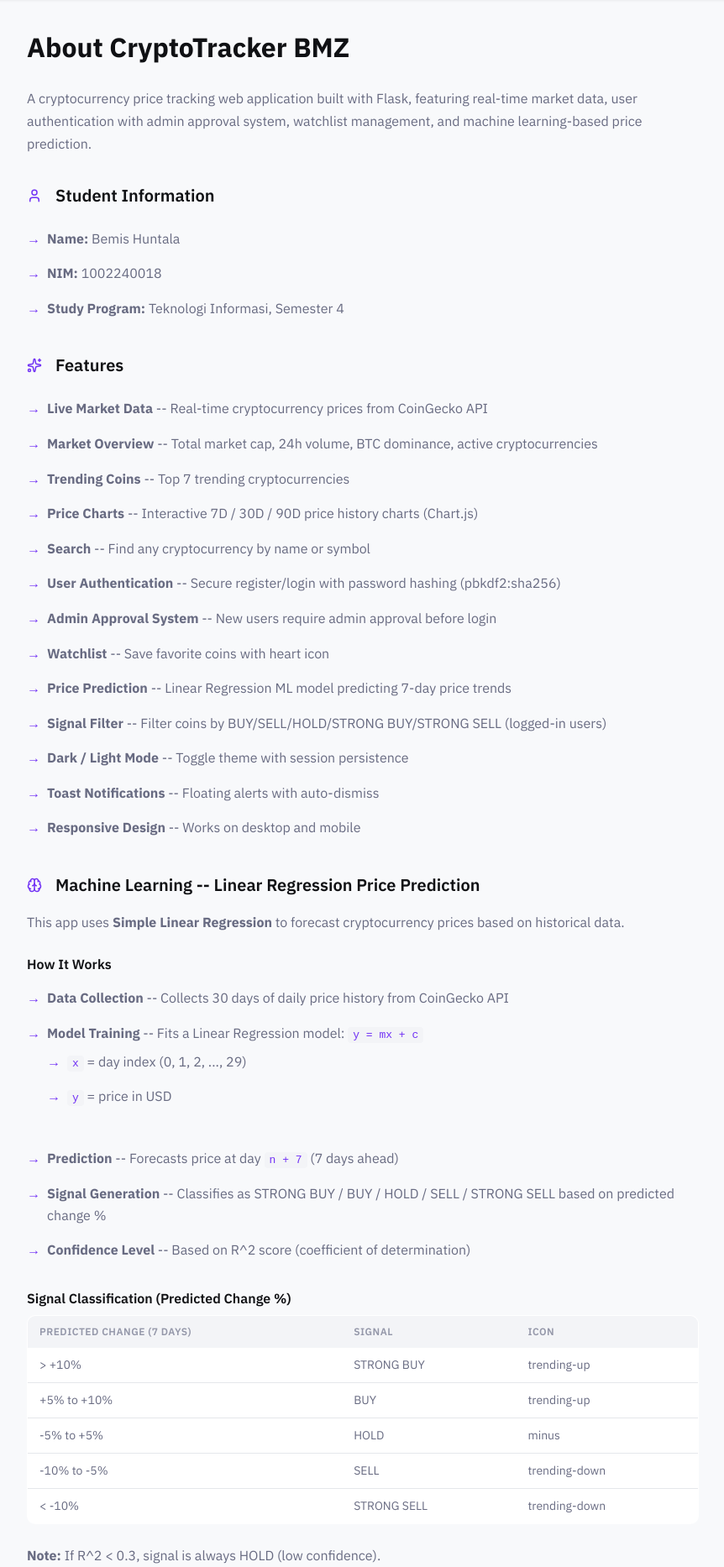
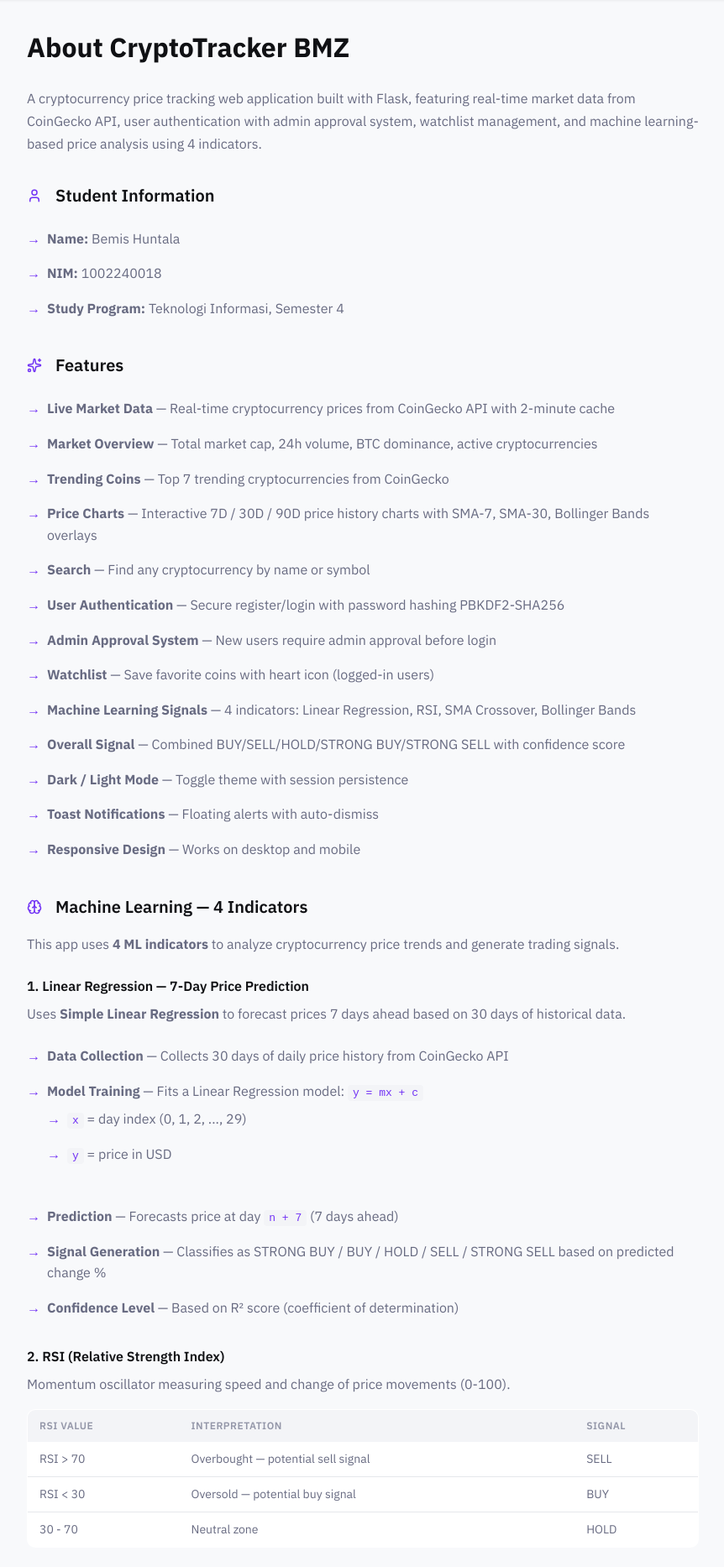
Before and after one commit to bmzashura/crypto_tracker, a Flask app: page /about in a window 1280 px wide. Shown: the part 70-1936 px from the top of the page at 84% size, without its empty margins (32-894 px from the left). Run offline with Flask 3, Linux system fonts and the light colour scheme; parts of the project's set-up code (start-up, migrations or seed data) failed here and were passed over; some libraries are stand-ins or nearby versions.

Commit message:
docs: update about page — 4 ML indicators, RSI/SMA/Bollinger details, multi-key fallback, admin routes

```diff
--- a/templates/about.html
+++ b/templates/about.html
@@ -5,7 +5,7 @@
 {% block content %}
 <div class="about-content">
     <h1>About CryptoTracker BMZ</h1>
-    <p>A cryptocurrency price tracking web application built with Flask, featuring real-time market data, user authentication with admin approval system, watchlist management, and machine learning-based price prediction.</p>
+    <p>A cryptocurrency price tracking web application built with Flask, featuring real-time market data from CoinGecko API, user authentication with admin approval system, watchlist management, and machine learning-based price analysis using 4 indicators.</p>
 
     <h2><i data-lucide="user" class="section-icon"></i>Student Information</h2>
     <ul>
@@ -16,39 +16,85 @@
 
     <h2><i data-lucide="sparkles" class="section-icon"></i>Features</h2>
     <ul>
-        <li><strong>Live Market Data</strong> -- Real-time cryptocurrency prices from CoinGecko API</li>
-        <li><strong>Market Overview</strong> -- Total market cap, 24h volume, BTC dominance, active cryptocurrencies</li>
-        <li><strong>Trending Coins</strong> -- Top 7 trending cryptocurrencies</li>
-        <li><strong>Price Charts</strong> -- Interactive 7D / 30D / 90D price history charts (Chart.js)</li>
-        <li><strong>Search</strong> -- Find any cryptocurrency by name or symbol</li>
-        <li><strong>User Authentication</strong> -- Secure register/login with password hashing (pbkdf2:sha256)</li>
-        <li><strong>Admin Approval System</strong> -- New users require admin approval before login</li>
-        <li><strong>Watchlist</strong> -- Save favorite coins with heart icon</li>
-        <li><strong>Price Prediction</strong> -- Linear Regression ML model predicting 7-day price trends</li>
-        <li><strong>Signal Filter</strong> -- Filter coins by BUY/SELL/HOLD/STRONG BUY/STRONG SELL (logged-in users)</li>
-        <li><strong>Dark / Light Mode</strong> -- Toggle theme with session persistence</li>
-        <li><strong>Toast Notifications</strong> -- Floating alerts with auto-dismiss</li>
-        <li><strong>Responsive Design</strong> -- Works on desktop and mobile</li>
+        <li><strong>Live Market Data</strong> — Real-time cryptocurrency prices from CoinGecko API with 2-minute cache</li>
+        <li><strong>Market Overview</strong> — Total market cap, 24h volume, BTC dominance, active cryptocurrencies</li>
+        <li><strong>Trending Coins</strong> — Top 7 trending cryptocurrencies from CoinGecko</li>
+        <li><strong>Price Charts</strong> — Interactive 7D / 30D / 90D price history charts with SMA-7, SMA-30, Bollinger Bands overlays</li>
+        <li><strong>Search</strong> — Find any cryptocurrency by name or symbol</li>
+        <li><strong>User Authentication</strong> — Secure register/login with password hashing PBKDF2-SHA256</li>
+        <li><strong>Admin Approval System</strong> — New users require admin approval before login</li>
+        <li><strong>Watchlist</strong> — Save favorite coins with heart icon (logged-in users)</li>
+        <li><strong>Machine Learning Signals</strong> — 4 indicators: Linear Regression, RSI, SMA Crossover, Bollinger Bands</li>
+        <li><strong>Overall Signal</strong> — Combined BUY/SELL/HOLD/STRONG BUY/STRONG SELL with confidence score</li>
+        <li><strong>Dark / Light Mode</strong> — Toggle theme with session persistence</li>
+        <li><strong>Toast Notifications</strong> — Floating alerts with auto-dismiss</li>
+        <li><strong>Responsive Design</strong> — Works on desktop and mobile</li>
     </ul>
 
-    <h2><i data-lucide="brain" class="section-icon"></i>Machine Learning -- Linear Regression Price Prediction</h2>
-    <p>This app uses <strong>Simple Linear Regression</strong> to forecast cryptocurrency prices based on historical data.</p>
+    <h2><i data-lucide="brain" class="section-icon"></i>Machine Learning — 4 Indicators</h2>
+    <p>This app uses <strong>4 ML indicators</strong> to analyze cryptocurrency price trends and generate trading signals.</p>
 
-    <h3>How It Works</h3>
+    <h3>1. Linear Regression — 7-Day Price Prediction</h3>
+    <p>Uses <strong>Simple Linear Regression</strong> to forecast prices 7 days ahead based on 30 days of historical data.</p>
     <ol>
-        <li><strong>Data Collection</strong> -- Collects 30 days of daily price history from CoinGecko API</li>
-        <li><strong>Model Training</strong> -- Fits a Linear Regression model: <code>y = mx + c</code>
+        <li><strong>Data Collection</strong> — Collects 30 days of daily price history from CoinGecko API</li>
+        <li><strong>Model Training</strong> — Fits a Linear Regression model: <code>y = mx + c</code>
             <ul>
                 <li><code>x</code> = day index (0, 1, 2, ..., 29)</li>
                 <li><code>y</code> = price in USD</li>
             </ul>
         </li>
-        <li><strong>Prediction</strong> -- Forecasts price at day <code>n + 7</code> (7 days ahead)</li>
-        <li><strong>Signal Generation</strong> -- Classifies as STRONG BUY / BUY / HOLD / SELL / STRONG SELL based on predicted change %</li>
-        <li><strong>Confidence Level</strong> -- Based on R^2 score (coefficient of determination)</li>
+        <li><strong>Prediction</strong> — Forecasts price at day <code>n + 7</code> (7 days ahead)</li>
+        <li><strong>Signal Generation</strong> — Classifies as STRONG BUY / BUY / HOLD / SELL / STRONG SELL based on predicted change %</li>
+        <li><strong>Confidence Level</strong> — Based on R² score (coefficient of determination)</li>
     </ol>
 
-    <h3>Signal Classification (Predicted Change %)</h3>
+    <h3>2. RSI (Relative Strength Index)</h3>
+    <p>Momentum oscillator measuring speed and change of price movements (0-100).</p>
+    <table class="about-table">
+        <thead>
+            <tr><th>RSI Value</th><th>Interpretation</th><th>Signal</th></tr>
+        </thead>
+        <tbody>
+            <tr><td>RSI &gt; 70</td><td>Overbought — potential sell signal</td><td>SELL</td></tr>
+            <tr><td>RSI &lt; 30</td><td>Oversold — potential buy signal</td><td>BUY</td></tr>
+            <tr><td>30 - 70</td><td>Neutral zone</td><td>HOLD</td></tr>
+        </tbody>
+    </table>
+
+    <h3>3. SMA Crossover (Simple Moving Average)</h3>
+    <p>Compares short-term vs long-term trend using two SMAs:</p>
+    <ul>
+        <li><strong>SMA-7</strong> — 7-day simple moving average (short-term)</li>
+        <li><strong>SMA-30</strong> — 30-day simple moving average (long-term)</li>
+    </ul>
+    <table class="about-table">
+        <thead>
+            <tr><th>Condition</th><th>Signal</th></tr>
+        </thead>
+        <tbody>
+            <tr><td>SMA-7 &gt; SMA-30 (golden cross)</td><td>BULLISH</td></tr>
+            <tr><td>SMA-7 &lt; SMA-30 (death cross)</td><td>BEARISH</td></tr>
+        </tbody>
+    </table>
+
+    <h3>4. Bollinger Bands</h3>
+    <p>Volatility bands placed above and below a moving average (middle band = 20-day SMA).</p>
+    <table class="about-table">
+        <thead>
+            <tr><th>Price Position</th><th>Signal</th></tr>
+        </thead>
+        <tbody>
+            <tr><td>Price near lower band</td><td>BUY (oversold)</td></tr>
+            <tr><td>Price near middle band</td><td>HOLD</td></tr>
+            <tr><td>Price near upper band</td><td>SELL (overbought)</td></tr>
+        </tbody>
+    </table>
+
+    <h3>Overall Signal Classification</h3>
+    <p>The overall signal on the coin detail page is a combination of all 4 indicators:</p>
+
+    <h4>Combined Signal (Linear Regression)</h4>
     <table class="about-table">
         <thead>
             <tr><th>Predicted Change (7 days)</th><th>Signal</th><th>Icon</th></tr>
@@ -61,12 +107,12 @@
             <tr><td>&lt; -10%</td><td>STRONG SELL</td><td>trending-down</td></tr>
         </tbody>
     </table>
-    <p><strong>Note:</strong> If R^2 &lt; 0.3, signal is always HOLD (low confidence).</p>
+    <p><strong>Note:</strong> If R² &lt; 0.3, signal is always HOLD (low confidence).</p>
 
-    <h3>Confidence Levels (R^2 Score)</h3>
+    <h4>Confidence Levels (R² Score)</h4>
     <table class="about-table">
         <thead>
-            <tr><th>R^2 Score</th><th>Confidence</th><th>Meaning</th></tr>
+            <tr><th>R² Score</th><th>Confidence</th><th>Meaning</th></tr>
         </thead>
         <tbody>
             <tr><td>&gt; 0.7</td><td>High</td><td>Model fits data very well</td></tr>
@@ -75,29 +121,22 @@
         </tbody>
     </table>
 
-    <h3>R^2 Score Formula</h3>
-    <pre>R^2 = 1 - (SS_res / SS_tot)
-
-where:
-  SS_res = sum((y_actual - y_predicted)^2)  (residual sum of squares)
-  SS_tot = sum((y_actual - y_mean)^2)        (total sum of squares)</pre>
-
     <h3>Technologies Used</h3>
     <ul>
         <li><strong>Backend:</strong> Flask 3.0+, Python</li>
         <li><strong>Database:</strong> SQLite with Flask-SQLAlchemy</li>
-        <li><strong>Auth:</strong> Flask-Login, Werkzeug (pbkdf2:sha256)</li>
+        <li><strong>Auth:</strong> Flask-Login, Werkzeug password hashing PBKDF2-SHA256</li>
         <li><strong>ML:</strong> scikit-learn (LinearRegression), NumPy</li>
-        <li><strong>API:</strong> CoinGecko (free tier)</li>
-        <li><strong>Charts:</strong> Chart.js 4 (CDN)</li>
-        <li><strong>Icons:</strong> Lucide (SVG)</li>
+        <li><strong>API:</strong> CoinGecko (free tier + multi-key fallback)</li>
+        <li><strong>Charts:</strong> Chart.js 4.4 (CDN)</li>
+        <li><strong>Icons:</strong> Lucide Icons (SVG)</li>
         <li><strong>CSS:</strong> Custom CSS with CSS Variables (Dark/Light themes)</li>
     </ul>
 
     <h3>Limitations & Disclaimer</h3>
     <p><strong>Important:</strong> This prediction is for <strong>educational/demonstration purposes only</strong>.</p>
     <ul>
-        <li>Linear Regression assumes a linear relationship -- crypto markets are highly non-linear</li>
+        <li>Linear Regression assumes a linear relationship — crypto markets are highly non-linear</li>
         <li>The model does not incorporate external factors (news, sentiment, macroeconomic data)</li>
         <li>Cryptocurrency markets are extremely volatile and unpredictable</li>
         <li>Past performance does NOT guarantee future results</li>
@@ -123,8 +162,11 @@ Watchlist
     <h2><i data-lucide="code" class="section-icon"></i>Project Structure</h2>
     <pre>crypto_tracker/
 |-- app.py                  # Flask app, routes, ML prediction
-|-- ml_model.py             # ML functions (Linear Regression)
-|-- requirements.txt        # Dependencies
+|-- ml_model.py             # ML functions (Linear Regression, RSI, SMA, Bollinger)
+|-- config.py               # Config loader from .env
+|-- validators.py          # Input validation
+|-- requirements.txt       # Dependencies
+|-- .env.example           # Environment template
 |-- instance/
 |   |-- users.db           # SQLite database (auto-created)
 |-- docs/
@@ -133,96 +175,50 @@ Watchlist
 |   |-- API_DOCUMENTATION.md # Full API docs
 |-- templates/
 |   |-- base.html         # Layout + navbar + theme toggle
-|   |-- index.html        # Coin list + search + signal filter
-|   |-- detail.html       # Coin detail + chart + ML signal
+|   |-- index.html        # Coin list + search
+|   |-- detail.html       # Coin detail + chart + ML signals
+|   |-- market.html       # Market overview page
 |   |-- dashboard.html    # Watchlist + prediction
 |   |-- login.html
 |   |-- register.html
 |   |-- profile.html
 |   |-- change_password.html
 |   |-- admin.html        # Admin dashboard
+|   |-- admin_edit_user.html
+|   |-- error.html        # CSRF / error handler
 |   |-- about.html
 |-- static/css/style.css   # Light + Dark theme</pre>
 
     <h2><i data-lucide="link" class="section-icon"></i>API Documentation</h2>
     <p>This app uses two types of APIs:</p>
 
-    <h3>External -- CoinGecko API (Free Demo Tier)</h3>
+    <h3>External — CoinGecko API (Free Demo Tier)</h3>
     <p><strong>Base URL:</strong> <code>https://api.coingecko.com/api/v3</code></p>
-    <p><strong>API Key:</strong> <code>CG-your_api_key_here</code> (，来自 .env) </p>
+    <p><strong>API Key:</strong> Diisi dari file <code>.env</code> (opsional untuk free tier, diperlukan untuk rate limit yang lebih tinggi)</p>
+    <p>Daftar gratis di <a href="https://www.coingecko.com" target="_blank">coingecko.com</a>. Free tier: 30 requests/menit.</p>
 
-    <h3>GET /coins/markets</h3>
-    <p>Fetch market data for multiple coins</p>
-    <table class="about-table">
-        <thead><tr><th>Parameter</th><th>Type</th><th>Default</th><th>Description</th></tr></thead>
-        <tbody>
-            <tr><td>vs_currency</td><td>string</td><td>usd</td><td>Currency (usd, eur, etc.)</td></tr>
-            <tr><td>order</td><td>string</td><td>market_cap_desc</td><td>Sort order</td></tr>
-            <tr><td>per_page</td><td>int</td><td>20</td><td>Results per page (max 250)</td></tr>
-            <tr><td>page</td><td>int</td><td>1</td><td>Page number</td></tr>
-            <tr><td>ids</td><td>string</td><td>--</td><td>Comma-separated coin IDs</td></tr>
-            <tr><td>sparkline</td><td>bool</td><td>false</td><td>Include sparkline</td></tr>
-        </tbody>
-    </table>
-
-    <h3>GET /coins/{id}</h3>
-    <p>Fetch detailed info for a specific coin</p>
-    <table class="about-table">
-        <thead><tr><th>Parameter</th><th>Type</th><th>Default</th><th>Description</th></tr></thead>
-        <tbody>
-            <tr><td>localization</td><td>bool</td><td>false</td><td>Include localized languages</td></tr>
-            <tr><td>tickers</td><td>bool</td><td>false</td><td>Include tickers</td></tr>
-            <tr><td>community_data</td><td>bool</td><td>false</td><td>Include community stats</td></tr>
-            <tr><td>developer_data</td><td>bool</td><td>false</td><td>Include developer stats</td></tr>
-        </tbody>
-    </table>
-
-    <h3>GET /coins/{id}/market_chart</h3>
-    <p>Fetch price history for chart and ML prediction</p>
-    <table class="about-table">
-        <thead><tr><th>Parameter</th><th>Type</th><th>Default</th><th>Description</th></tr></thead>
-        <tbody>
-            <tr><td>vs_currency</td><td>string</td><td>usd</td><td>Currency</td></tr>
-            <tr><td>days</td><td>int</td><td>7</td><td>Days of history (1, 7, 14, 30, 90, 180, 365)</td></tr>
-        </tbody>
-    </table>
-
-    <h3>GET /search</h3>
-    <p>Search for coins by name or symbol</p>
-    <table class="about-table">
-        <thead><tr><th>Parameter</th><th>Type</th><th>Description</th></tr></thead>
-        <tbody>
-            <tr><td>query</td><td>string</td><td>Search term</td></tr>
-        </tbody>
-    </table>
-
-    <h3>GET /search/trending</h3>
-    <p>Fetch top 7 trending coins</p>
-    <p>No parameters required. Returns coins array with item: {id, name, symbol, thumb, market_cap_rank, price_btc}</p>
-
-    <h3>GET /global</h3>
-    <p>Fetch global market statistics</p>
-    <p>No parameters required. Returns: total_market_cap, total_volume, active_cryptocurrencies, market_cap_percentage</p>
-
-    <h3>Internal -- App Routes</h3>
+    <h3>Internal — App Routes</h3>
     <table class="about-table">
         <thead>
             <tr><th>Route</th><th>Method</th><th>Auth</th><th>Description</th></tr>
         </thead>
         <tbody>
             <tr><td>/</td><td>GET</td><td>Public</td><td>Homepage (coin list + search)</td></tr>
-            <tr><td>/coin/{id}</td><td>GET</td><td>Public</td><td>Coin detail + price chart</td></tr>
+            <tr><td>/market</td><td>GET</td><td>Public</td><td>Market overview (global stats)</td></tr>
+            <tr><td>/coin/{id}</td><td>GET</td><td>Public</td><td>Coin detail + price chart + ML signals</td></tr>
             <tr><td>/about</td><td>GET</td><td>Public</td><td>About page</td></tr>
             <tr><td>/register</td><td>GET/POST</td><td>Public</td><td>User registration (pending approval)</td></tr>
             <tr><td>/login</td><td>GET/POST</td><td>Public</td><td>User login (requires approval)</td></tr>
             <tr><td>/logout</td><td>GET</td><td>Required</td><td>Clear session</td></tr>
-            <tr><td>/dashboard</td><td>GET</td><td>Required</td><td>Watchlist + prediction</td></tr>
+            <tr><td>/dashboard</td><td>GET</td><td>Required</td><td>Watchlist + prediction + trending</td></tr>
             <tr><td>/profile</td><td>GET/POST</td><td>Required</td><td>Edit profile</td></tr>
             <tr><td>/change-password</td><td>GET/POST</td><td>Required</td><td>Change password</td></tr>
             <tr><td>/watchlist/add/{id}</td><td>POST</td><td>Required</td><td>Add to watchlist</td></tr>
             <tr><td>/watchlist/remove/{id}</td><td>POST</td><td>Required</td><td>Remove from watchlist</td></tr>
             <tr><td>/theme</td><td>GET</td><td>Public</td><td>Toggle dark/light mode</td></tr>
             <tr><td>/admin</td><td>GET</td><td>Admin</td><td>Admin dashboard</td></tr>
+            <tr><td>/admin/create-user</td><td>POST</td><td>Admin</td><td>Create user directly</td></tr>
+            <tr><td>/admin/edit-user/{id}</td><td>GET/POST</td><td>Admin</td><td>Edit user profile</td></tr>
             <tr><td>/admin/approve/{id}</td><td>POST</td><td>Admin</td><td>Approve pending user</td></tr>
             <tr><td>/admin/reject/{id}</td><td>POST</td><td>Admin</td><td>Reject/delete pending user</td></tr>
             <tr><td>/admin/toggle-admin/{id}</td><td>POST</td><td>Admin</td><td>Promote/demote admin</td></tr>
```
